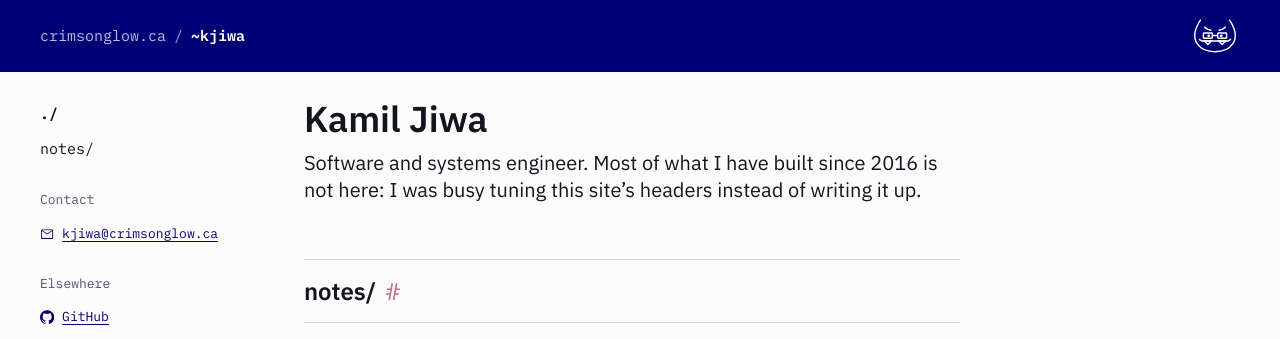
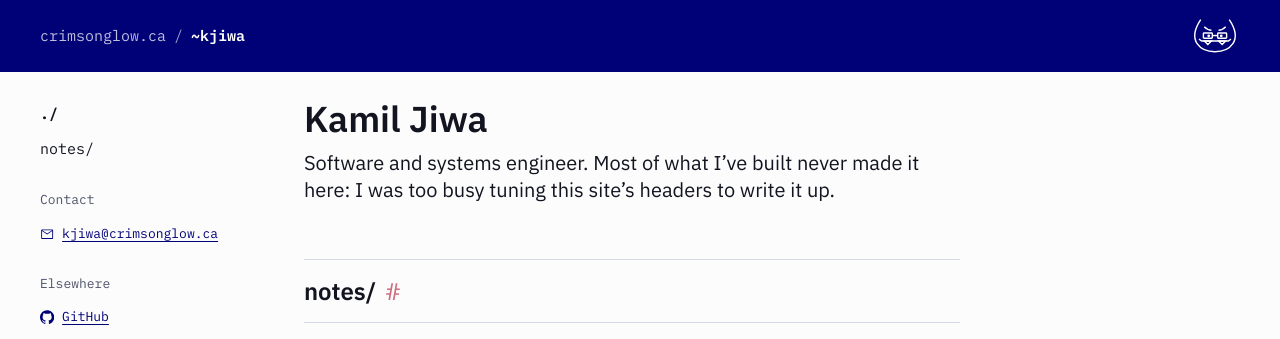
Before and after one commit to kjiwa/crimsonglow, a Jekyll site: the page built from site/~kjiwa/index.markdown, in a window 1280 px wide and 1329 px high. Shown: the top 339 px of the window. Built offline with Jekyll 4.4.1, drawn with Linux system fonts in a browser that asks for light colours.

Commit message:
Title webmail like the site, enable Alps calendar and contacts, reword the home intro (#24)
Co-authored-by: Kamil Jiwa <1432581+kjiwa@users.noreply.github.com>
Co-authored-by: Claude Sonnet 5.5 <noreply@anthropic.com>

```diff
--- a/site/~kjiwa/index.markdown
+++ b/site/~kjiwa/index.markdown
@@ -3,6 +3,6 @@ layout: home
 title: Kamil Jiwa
 ---
 
-Software and systems engineer. Most of what I have built since 2016 is not here: I was
-busy tuning this site's headers instead of writing it up.
+Software and systems engineer. Most of what I've built never made it here: I was too
+busy tuning this site's headers to write it up.
 {:.lede}
```
Also changed, not shown: 3 other files.
